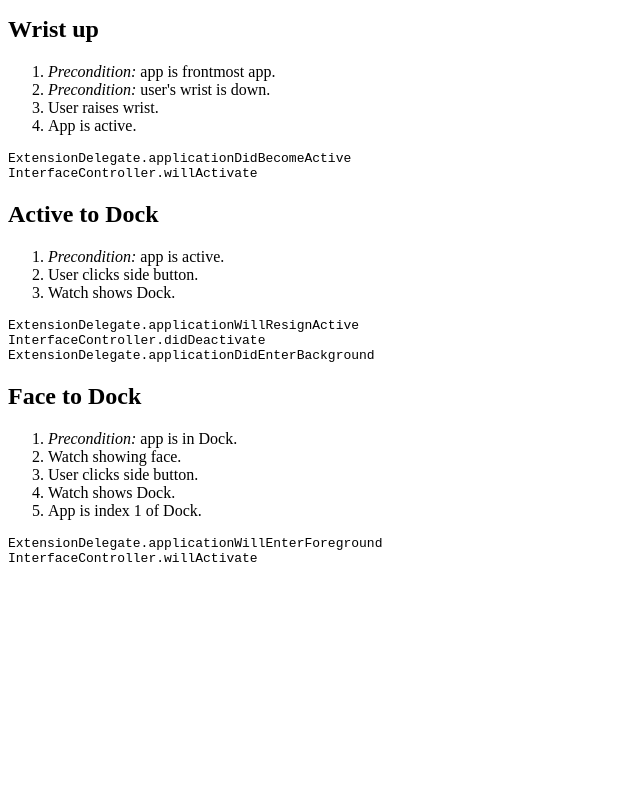
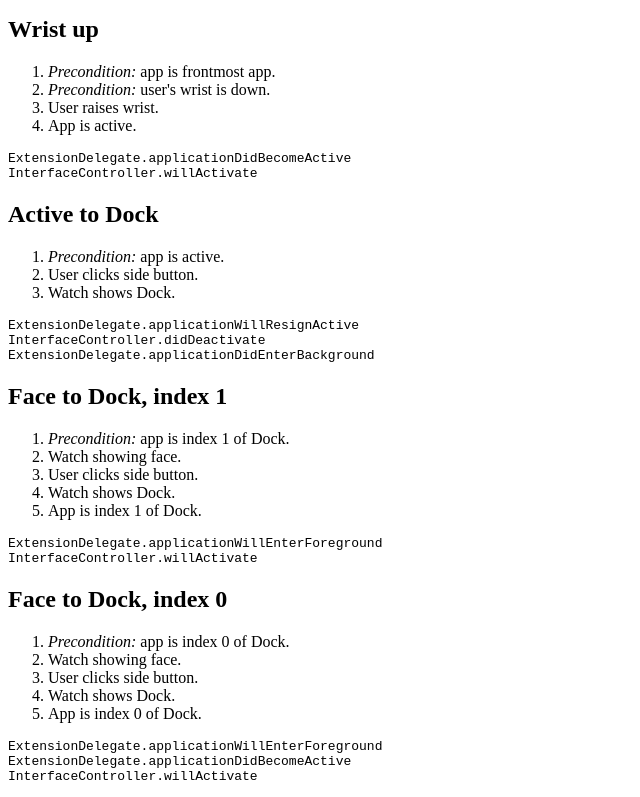
Before and after one commit to funcJeff/blog, a plain HTML site: page watchoslifecyclecallbacks.html in a window 1280 px wide. Shown: the part 547-1344 px from the top of the page, without its empty margins (0-640 px from the left). Before the commit the page ends 1126 px from the top, so only its background shows below. Drawn offline with Linux system fonts and the light colour scheme.

Commit message:
Add face to dock, index 0

```diff
--- a/watchoslifecyclecallbacks.html
+++ b/watchoslifecyclecallbacks.html
@@ -70,9 +70,9 @@ ExtensionDelegate.applicationDidEnterBackground
 </pre>
 </samp>
 
-<h2>Face to Dock</h2>
+<h2>Face to Dock, index 1</h2>
 <ol>
-  <li><em>Precondition:</em> app is in Dock.
+  <li><em>Precondition:</em> app is index 1 of Dock.
   <li>Watch showing face.
   <li>User clicks side button.
   <li>Watch shows Dock.
@@ -85,5 +85,21 @@ InterfaceController.willActivate
 </pre>
 </samp>
 
+<h2>Face to Dock, index 0</h2>
+<ol>
+  <li><em>Precondition:</em> app is index 0 of Dock.
+  <li>Watch showing face.
+  <li>User clicks side button.
+  <li>Watch shows Dock.
+  <li>App is index 0 of Dock.
+</ol>
+<samp>
+<pre>
+ExtensionDelegate.applicationWillEnterForeground
+ExtensionDelegate.applicationDidBecomeActive
+InterfaceController.willActivate
+</pre>
+</samp>
+
 </body>
 </html>
```
